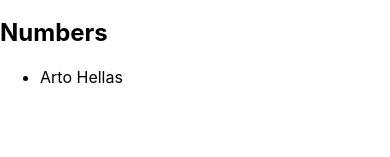
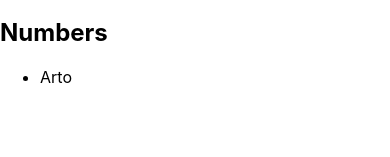
Before and after one commit to MedicAyman/Fullstackopen, a React (Create React App) app in the folder part2/phonebook/: page / in a window 390 px wide. Shown: the part 135-292 px from the top of the page. Built offline with nearby package versions, Linux system fonts and the light colour scheme.

Commit message:
2.7: The Phonebook Step2

```diff
--- a/part2/phonebook/src/App.js
+++ b/part2/phonebook/src/App.js
@@ -1,25 +1,28 @@
-import { useState } from 'react'
+import { useState } from "react";
 
 const App = () => {
-  const [persons, setPersons] = useState([
-    { name: 'Arto Hellas' }
-  ])
-  const [newName, setNewName] = useState('')
+  const [persons, setPersons] = useState([{ name: "Arto" }]);
+  const [newName, setNewName] = useState("");
+
+  const handleChange = (event) => {
+    setNewName(event.target.value);
+  };
 
 
-  const handleChange = (event) => {
-    setNewName(event.target.value)
-  }
+  const addName = (event) => {
+    event.preventDefault();
+    if (persons.map(person => person.name).includes(newName)) {
+      window.alert(`${newName} is already added to phonebook`);
+    } else {
+      let p = {
+        name: newName,
+      };
+      setPersons(persons.concat(p));
+      setNewName("");
+    }
+  };
 
-  const addName = (event) => {
-    event.preventDefault()
-    let p = {
-      name: newName
-    }
-    setPersons(persons.concat(p))
-    setNewName('')
 
-  }
   return (
     <div>
       <h2>Phonebook</h2>
@@ -34,10 +37,12 @@
       </form>
       <h2>Numbers</h2>
       <ul>
-        {persons.map(p => <li key={p.name + Math.random()}>{p.name}</li>)}
+        {persons.map((p) => (
+          <li key={p.name + Math.random()}>{p.name}</li>
+        ))}
       </ul>
     </div>
-  )
-}
+  );
+};
 
-export default App
+export default App;
```
